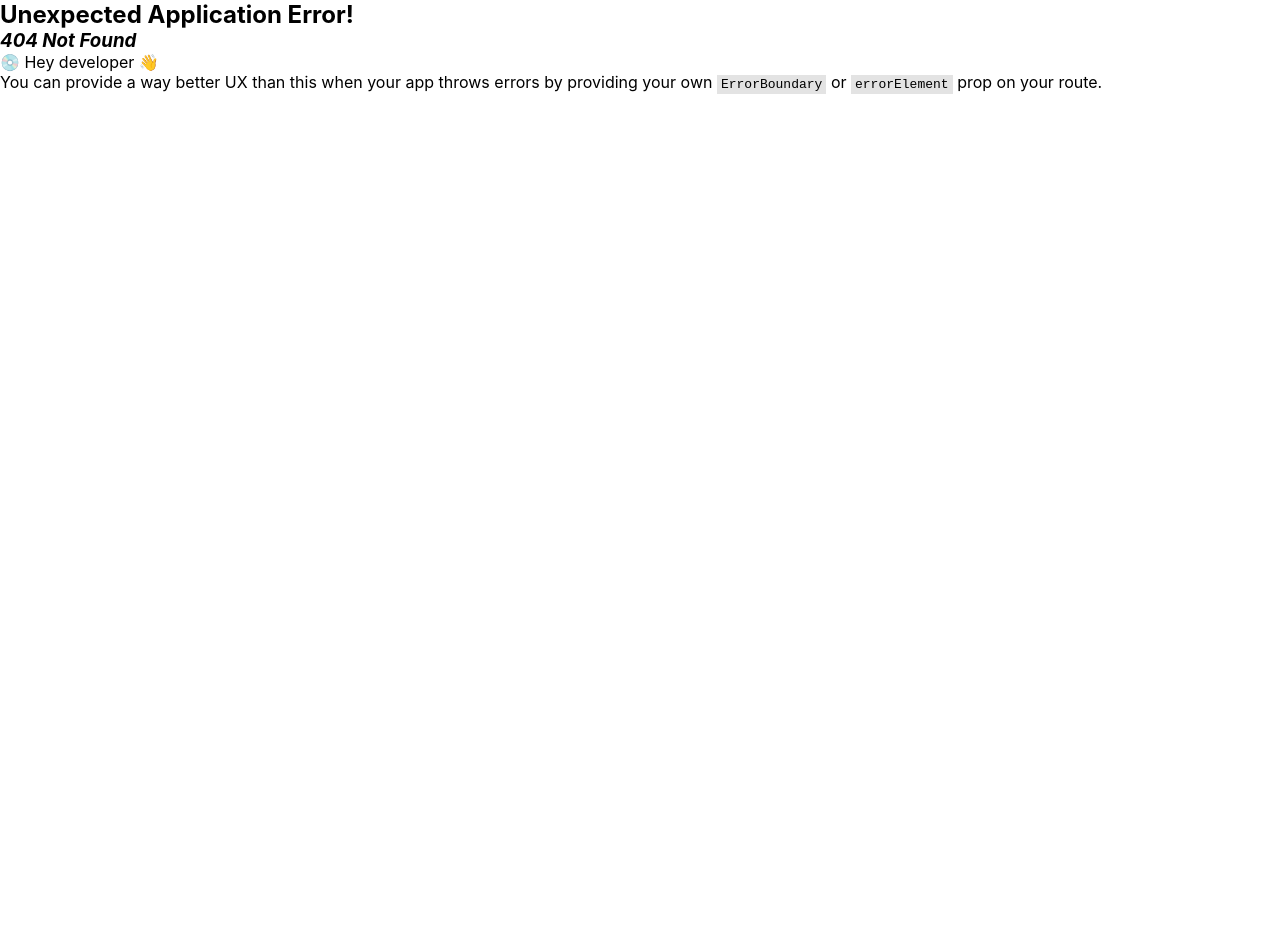
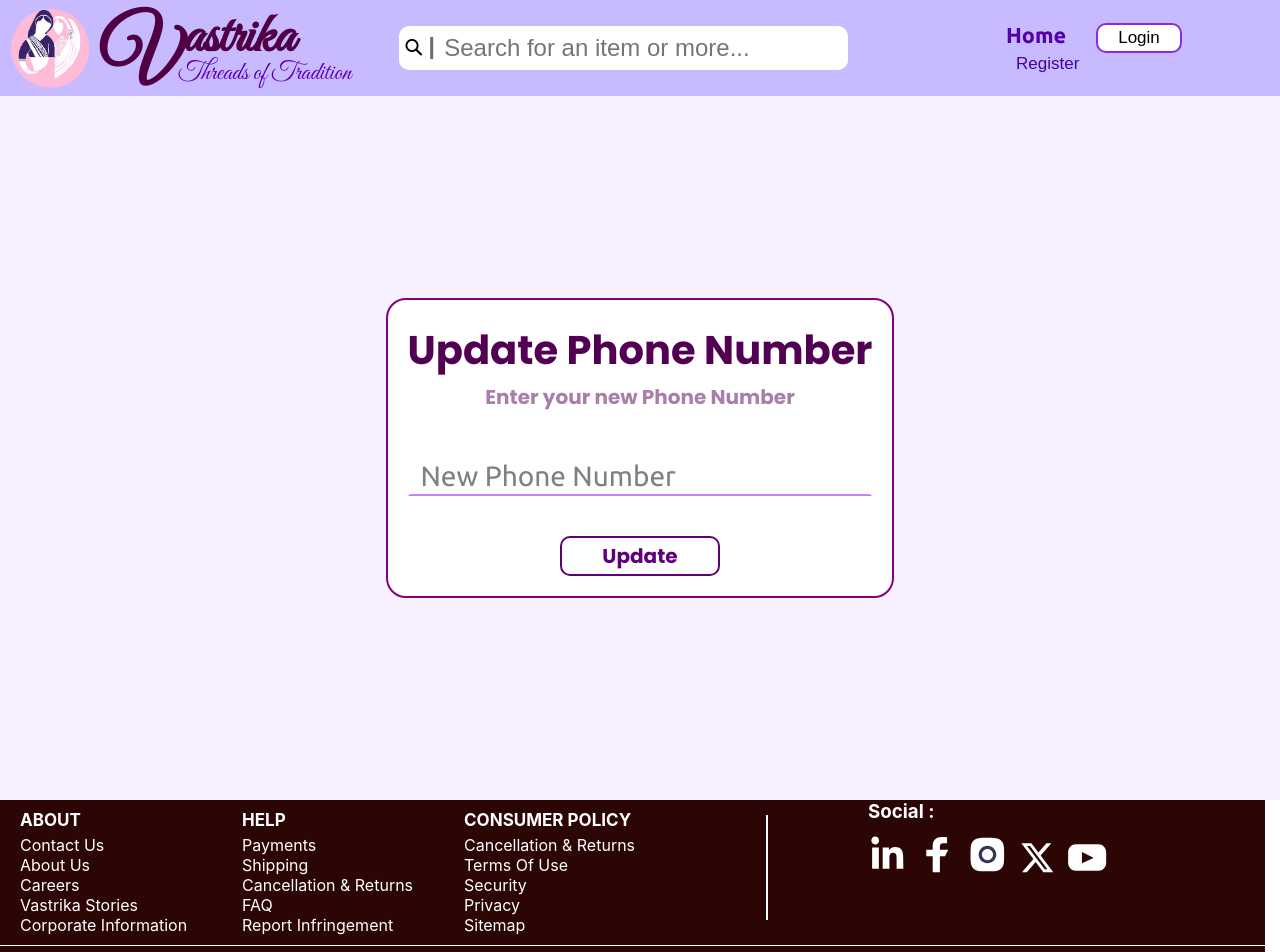
Before and after one commit to GeetanshGandhi/vastrika-frontend, a React (Create React App) app: page /updatePhn in a window 1280 px wide. Before the commit this address had no page. Shown: the top 952 px of the page. Before the commit the page ends 800 px from the top, so only its background shows below. Built offline with nearby package versions, Linux system fonts and the light colour scheme; a web font is replaced by a local one.

Commit message:
prod detail, navbar changes

```diff
--- a/src/App.js
+++ b/src/App.js
@@ -16,6 +16,7 @@ import ExploreVendor from './Components/ExploreVendor';
 import Bill from './Components/Bill';
 import MyOrders from './Components/MyOrders';
 import UpdateAddress from './Components/UpdateAddress';
+import UpdatePhone from './Components/UpdatePhone';
 function App() {
 	// const [login, setlogin] = useState(null);
 	// useEffect(() => {
@@ -53,6 +54,9 @@ function App() {
 		},
 		{
 			path:'/updateAdd', element: <><Navbar/><UpdateAddress/><Footer/></>
+		},
+		{
+			path:'/updatePhn', element: <><Navbar/><UpdatePhone/><Footer/></>
 		}
 	])
 	return (
--- a/src/Components/Footer.jsx
+++ b/src/Components/Footer.jsx
@@ -1,5 +1,10 @@
 import React from 'react'
 import './Footer.css'
+import Linkedin from "../images/LinkedinIcon.svg";
+import Facebook from "../images/Facebook.svg";
+import Twitter from "../images/Twitter.svg";
+import Youtube from "../images/Youtube.svg";
+import Insta from "../images/Insta.svg";
 export default function Footer() {
 
     const handleRedirectInsta = () => {
@@ -55,11 +60,11 @@ export default function Footer() {
       <div className="right">
        <h3>Social : </h3>
         <div className="social">
-          <img src={require("../images/LinkedinIcon.svg")} alt="li" />
-          <img src={require("../images/Facebook.svg")} alt="fb" onClick={handleRedirectFacebook}/>
-          <img src={require("../images/Insta.svg")} alt="ig" onClick={handleRedirectInsta}/>
-          <img src={require("../images/Twitter.svg")} alt="tw" />
-          <img src={require("../images/Youtube.svg")} alt="yt" />
+          <img src={Linkedin} alt="li" />
+          <img src={Facebook} alt="fb" onClick={handleRedirectFacebook}/>
+          <img src={Insta} alt="ig" onClick={handleRedirectInsta}/>
+          <img src={Twitter} alt="tw" />
+          <img src={Youtube} alt="yt" />
         </div>
       </div>
       </div>
--- a/src/Components/Navbar.css
+++ b/src/Components/Navbar.css
@@ -222,3 +222,30 @@ nav{
     color: white;
     background-color: rgb(177, 0, 0);
 }
+.nolog-home-link{
+    text-decoration: none;
+    font: 2.7vh "Ubuntu", Arial;
+    color: rgb(87, 0, 168);
+    font-weight: bold;
+    padding: 3px 10px;
+    border-radius: 5px;
+    transition: all 0.2s ease-out;
+}
+.nolog-home-link:hover{
+    transform: scale(1.1);
+    background-color: rgb(255,255,255,0.5);
+}
+.home-link{
+    margin: 0 30px 0 0;
+    text-decoration: none;
+    font: 2.7vh "Ubuntu", Arial;
+    color: rgb(87, 0, 168);
+    font-weight: bold;
+    padding: 3px 10px;
+    border-radius: 5px;
+    transition: all 0.2s ease-out;
+}
+.home-link:hover{
+    transform: scale(1.1);
+    background-color: rgb(255,255,255,0.5);
+}
--- a/src/Components/Navbar.jsx
+++ b/src/Components/Navbar.jsx
@@ -35,6 +35,7 @@ export default function Navbar() {
             {
             login===null &&
             <div className='right'>
+                <Link className="nolog-home-link" to="/">Home</Link>
                 <button onClick={()=>navigate("/custLogin")} className='gotologin-btn'>Login</button>
                 <Link className="gotoregister-link" to='/custRegister'>Register</Link>
             </div>
@@ -42,7 +43,10 @@ export default function Navbar() {
             {
                 login!==null &&
                 <>
-                <p onClick={toggleSubmenu}className="dp-init">{login["firstName"].substring(0,1)+login["lastName"].substring(0,1)}</p>
+                <div className='wrapper'>
+                    <Link className="home-link" to="/">Home</Link>
+                    <p onClick={toggleSubmenu}className="dp-init">{login["firstName"].substring(0,1)+login["lastName"].substring(0,1)}</p>
+                </div>
             <div className="submenu-wrap" id="subMenuWrap"><div className="submenu">
                 <div className="profile">
                     <img className='dp' src={require("../images/icons/profilepic.png")} alt="dp" />
@@ -64,6 +68,12 @@ export default function Navbar() {
                         <p className='submenu-link-in-p'>Update Address</p>
                     </div>
                 </Link>
+                <Link className='submenu-link' to='/updatePhn'>
+                    <div className="submenu-link-in">
+                        <img className='submenu-link-img' src={require("../images/icons/phoneIcon.png")} alt="loc" />
+                        <p className='submenu-link-in-p'>Update Phone Number</p>
+                    </div>
+                </Link>
                 <Link className='submenu-link'to='/cart'>
                     <div className="submenu-link-in">
                         <img className='submenu-link-img' src={require("../images/icons/cartIcon.png")} alt="loc" />
--- a/src/Components/ProductDetails.css
+++ b/src/Components/ProductDetails.css
@@ -8,10 +8,13 @@
 }
 #prod-image{
     height: 70vh;
-    margin: 30px 0 30px 30px;
+    margin: 30px 40px 30px 30px;
     border: 1px solid grey;
 }
 .prod-dets{
+    display: flex;
+    flex-direction: column;
+    justify-content: space-between;
     margin: 30px 0 0 50px;
     width: 750px;
 }
@@ -20,19 +23,42 @@
     font: 30px "Space Grotesk";
     font-weight: bold;
 }
+.disc-old-price{
+    margin: 10px 10px 0 0;
+    text-decoration: line-through;
+    font: 3.5vh "Ubuntu", Arial;
+    color: grey;
+}
+.disc-new-price{
+    margin: 10px 0 0 0;
+    font: 4vh "Ubuntu", Arial;
+    font-weight: bold;
+    color: rgb(0, 156, 21);
+}
+.prod-desc-head{
+    margin: 0 20px;
+    font: 3vh "Poppins", Arial;
+}
 .saree-desc{
-    margin: 20px 0;
+    margin: 10px 0 20px 20px;
     font: 20px Arial;
     color: grey;
 }
 .city-name{
-    text-align: center;
     font: 30px "Poppins";
     color: grey;
 }
 .city-name span{
     font-weight: bold;
     color: rgb(143, 0, 187);
+}
+.addon-info{
+    font: 2.6vh "Poppins", Arial;
+}
+.unavailable{
+    text-align: center;
+    font: 3vh "Poppins", Arial;
+    color: red;
 }
 .addtocart-btn{
     margin: 20px 0;
--- a/src/Components/ProductItem.jsx
+++ b/src/Components/ProductItem.jsx
@@ -16,8 +16,11 @@ export default function ProductItem({item, itemState}) {
     return (
         <div onClick={handleGoToProduct} className='prod-item-container'>
             {
-                item["quantityAvailable"]<10 &&
+                item["quantityAvailable"]===0?
+                <span className="stock-alert">Sold Out</span> :
+                item["quantityAvailable"]<10 ?
                 <span className="stock-alert">Only {item["quantityAvailable"]} left</span>
+                : <></>
             }
             <Popup trigger={
                 <div className="wrapper">
--- /dev/null
+++ b/src/Components/UpdatePhone.jsx
@@ -0,0 +1,55 @@
+import React, { useEffect, useState } from 'react'
+import './UpdateAddress.css'
+import { toast } from 'react-toastify';
+export default function UpdatePhone() {
+    const [login, setlogin] = useState(null)
+    useEffect(()=>{
+        if(localStorage.getItem("vastrikaUser")!==null){
+            setlogin(JSON.parse(localStorage.getItem("vastrikaUser")))
+        }
+    },[])
+    const [phone, setphone] = useState("");
+    const phoneChange = (e)=>{
+        setphone(e.target.value);
+    }
+    const updatePhone = async()=>{
+        if(phone.trim()===""){
+            toast.error("Enter the new number!");
+            return;
+        }
+        if(phone.length!=10 || !/^\d+$/.test(phone)){
+            toast.error("Enter a valid Phone number!");
+            return;
+        }
+        let form = new FormData();
+        form.append("customerEmail", login.customerEmail)
+        form.append("newNumber", phone);
+        const res = await fetch(process.env.REACT_APP_BACKEND+"customer/updateMobile",{
+            method:"POST", body: form
+        })
+        if(res.ok){
+            const reply = await res.json();
+            if(reply.customerEmail){
+                toast.success("Updated Successfully!");
+                localStorage.setItem("vastrikaUser", JSON.stringify(reply))
+            }
+            else toast.error("Cannot Update! Please try again later");
+        }
+        else toast.error("cannot update! Please try again later.")
+    }
+    return (
+        <div className='super-flex-container'>
+            <div className="update-container">
+                <p className="updadd-head">Update Phone Number</p>
+                <p className="updadd-subhead">Enter your new Phone Number</p>
+                <div className="form-ip">
+                    <input onChange={(e)=>phoneChange(e)} placeholder=" "  id="update-sbname" className="form-ip-input" />
+                    <label htmlFor='update-sbname' className="form-ip-head">New Phone Number</label>
+                </div>
+                <div className="wrapper">
+                    <button onClick={updatePhone} className='updadd-submit-btn'>Update</button>
+                </div>
+            </div>
+        </div>
+    )
+}
```
Also changed, not shown: src/Components/Home.jsx (+3 -1 lines), src/Components/ProductDetails.jsx (+25 -4 lines), src/Components/UpdatePhone.css (added).
